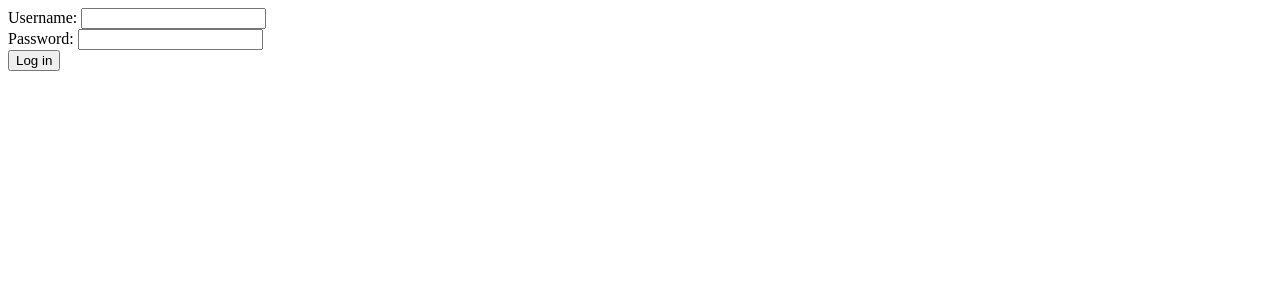
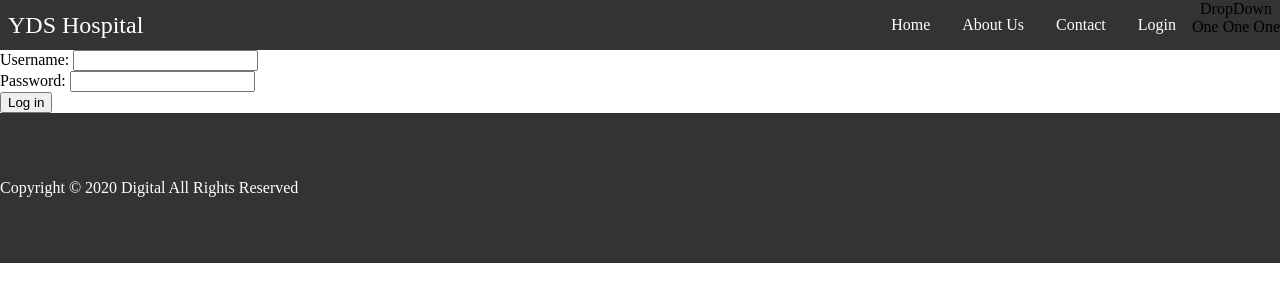
Before and after one commit to dhokabeatz/Hospital-Management-System-with-Django, a Django app: page /login/ in a window 1280 px wide. Shown: the top 302 px of the page. Run offline with Django 3.2, Linux system fonts and the light colour scheme.

Commit message:
Login Authentication

```diff
--- a/Hospital_Management_System/hospital/templates/footer.html
+++ b/Hospital_Management_System/hospital/templates/footer.html
@@ -5,7 +5,7 @@
             <div class="row">
                 <div class = "col-sm-12-text-center">
                     <div class="copyright-text">
-                        <p class='text-white'>Copyright 2020 Digital All Rights Reserved</p>
+                        <p class='text-white'>Copyright © 2020 Digital All Rights Reserved</p>
                     </div>
                 </div>
             </div>
--- a/Hospital_Management_System/hospital/templates/home.html
+++ b/Hospital_Management_System/hospital/templates/home.html
@@ -3,6 +3,9 @@
 
 
 {% block content %}
-<h1>Welcome to the Young Dev Squad Hospital</h1>
+
+<h1>Welcome to the YDS Hospital</h1>
+
 {% endblock content %}
+
 {% include 'footer.html'%}
--- a/Hospital_Management_System/hospital/templates/login.html
+++ b/Hospital_Management_System/hospital/templates/login.html
@@ -1,3 +1,9 @@
+{% include 'base.html' %}
+{% include 'navigation.html'%}
+
+
+
+{% block content %}
 {% if error %}
 <p>{{error}}</p>
 {% endif %}
@@ -9,3 +15,7 @@
     <input type="password" id="password" name="password"><br>
     <input type="submit" value="Log in">
 </form>
+{%endblock content %}
+
+
+{% include 'footer.html'%}
--- a/Hospital_Management_System/hospital/templates/navigation.html
+++ b/Hospital_Management_System/hospital/templates/navigation.html
@@ -4,7 +4,7 @@
 {% block content %}
 <nav class="navbar">
     <div class="brand-title">YDS Hospital</div>
-    <a href="#" class="toggle-button">
+    <a href="{% url 'home'%}" class="toggle-button">
         <span class="bar"></span>
         <span class="bar"></span>
         <span class="bar"></span>
@@ -14,7 +14,7 @@
             <li><a href="{% url 'home'%}">Home</a></li>
             <li><a href="{% url 'about'%}">About Us</a></li>
             <li><a href="{% url 'contact'%}">Contact</a></li>
-            <li><a href="{% url 'contact'%}">Login</a></li>
+            <li><a href="{% url 'login'%}">Login</a></li>
             <l1 class="nav-item-dropdown">
                 <a class="nav-link drop-toggle" href="#" id="button" data-toggle="dropdown" arial-haspopup="true" aria-expanded="false">DropDown</a>
                 <div>
@@ -27,4 +27,5 @@
     </div>
 </nav>
 
+
 {% endblock content %}
```
Also changed, not shown: Hospital_Management_System/hospital/models.py (+6 -1 lines), Hospital_Management_System/hospital/templates/about.html (+11 -0 lines), Hospital_Management_System/hospital/templates/contact.html (+9 -0 lines), Hospital_Management_System/db.sqlite3.
